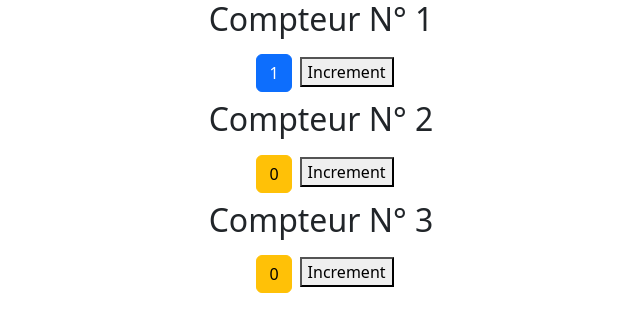
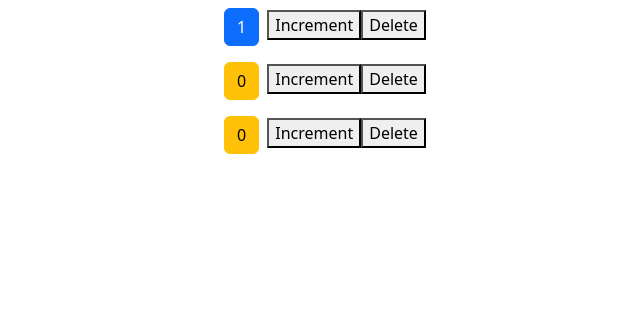
Before and after one commit to refschool/tutoreact, a React (Create React App) app: page / in a window 1280 px wide. Shown: the top 332 px of the page, without its empty margins (319-959 px from the left). Built offline with nearby package versions, Linux system fonts and the light colour scheme.

Commit message:
pattern to delete a counter

```diff
--- a/src/components/counter.jsx
+++ b/src/components/counter.jsx
@@ -19,6 +19,7 @@
                 {this.props.children}
                 <div className={this.getBtnClasses()}>{this.state.value}</div>
                 <button onClick={this.handleIncrement}>Increment</button>
+                <button onClick={() => this.props.onDelete(this.props.id)}>Delete</button>
             </div>
         )
     }
--- a/src/components/counters.jsx
+++ b/src/components/counters.jsx
@@ -11,15 +11,16 @@
         ]
     }
 
+    handleDelete = (id) => {
+        console.log('deleted counter ' + id)
+    }
 
     render() {
 
         return (
             <div>
                 {this.state.counters.map((counter) => (
-                    <Counter key={counter.id} value={counter.value} >
-                        <h2>Compteur N° {counter.id}</h2>
-                    </Counter>
+                    <Counter key={counter.id} onDelete={this.handleDelete} value={counter.value} id={counter.id} />
                 ))}
             </div>
         )
```
